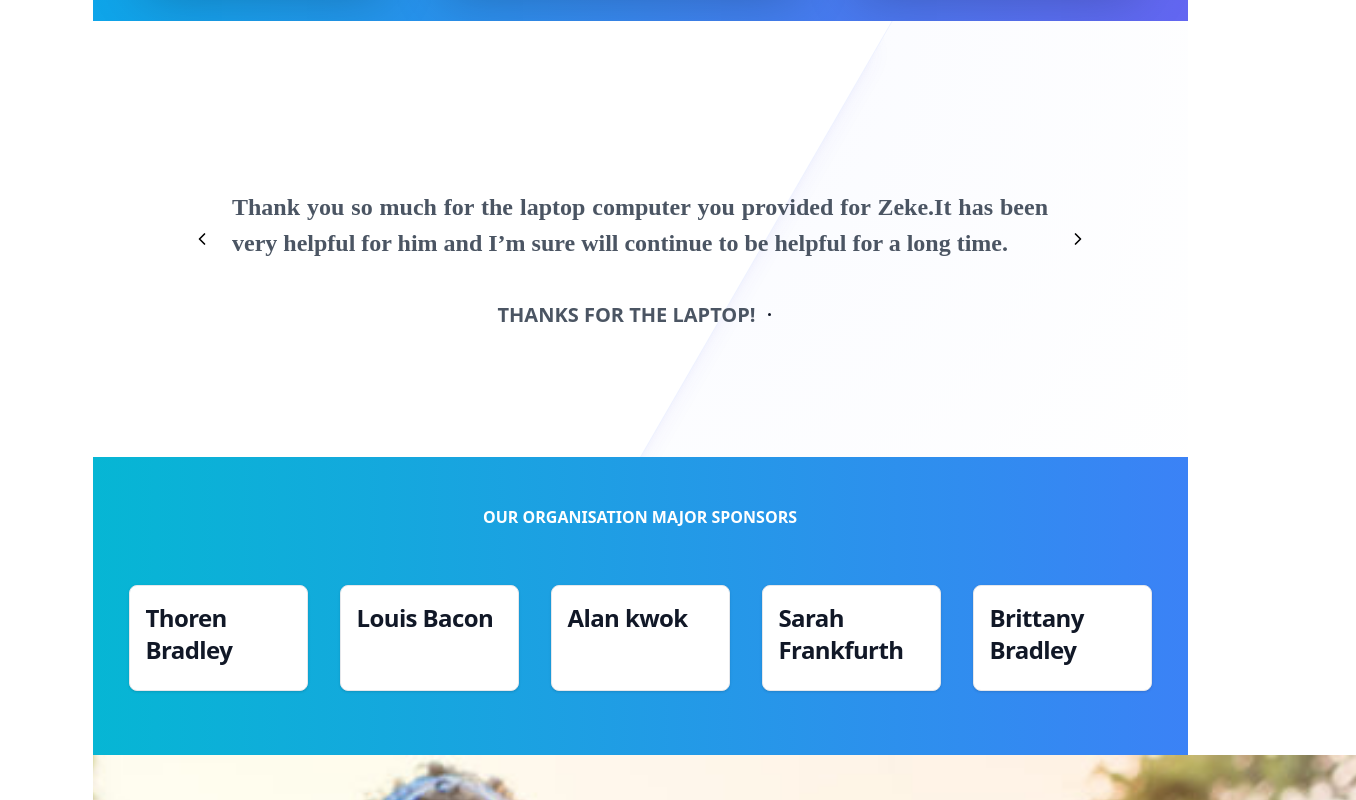
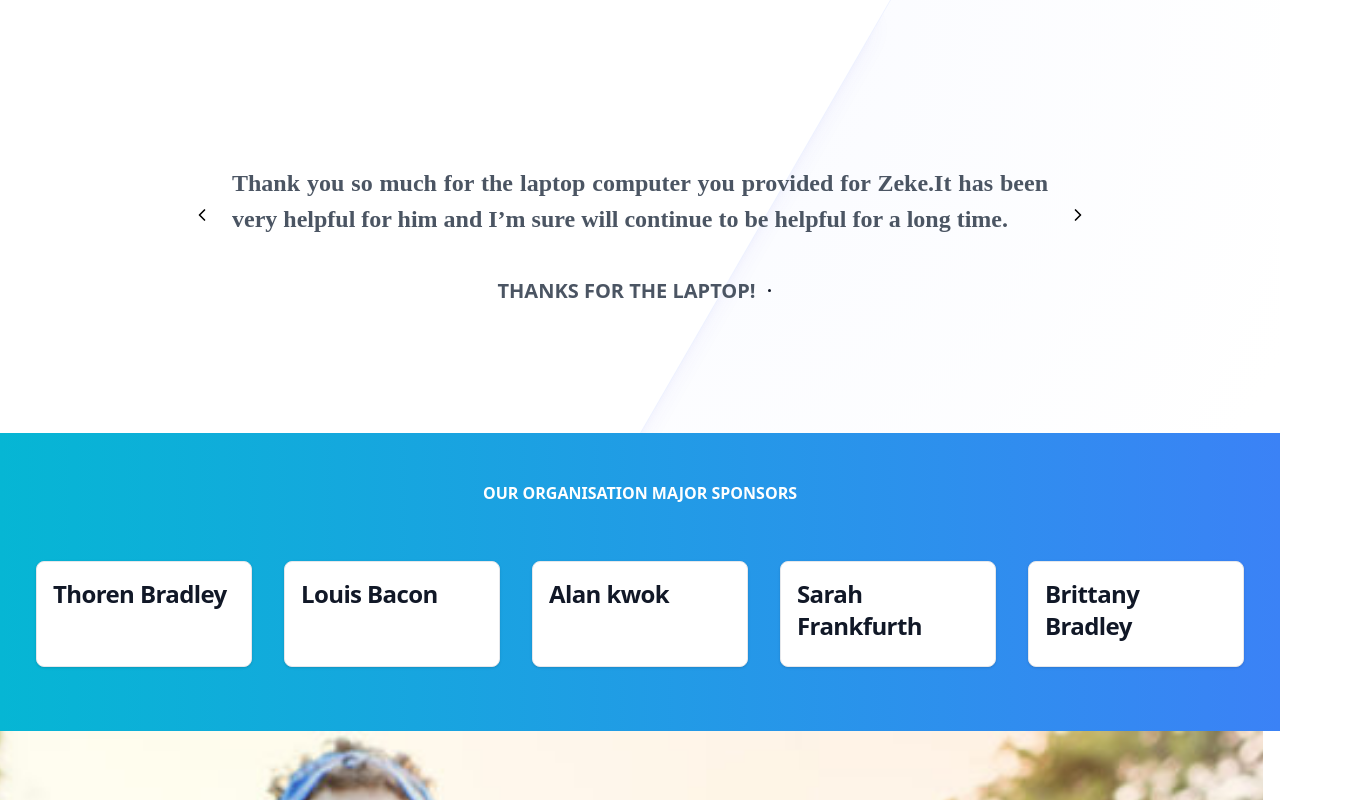
Before and after one commit to INIstheguyy/GACAL-react, a React (Create React App) app: page / in a window 1280 px wide. Shown: the part 1640-2440 px from the top of the page, 1356 px wide, since content can reach past the window. Built offline with nearby package versions, Linux system fonts and the light colour scheme.

Commit message:
further commit

```diff
--- a/src/components/Navbar.js
+++ b/src/components/Navbar.js
@@ -59,8 +59,13 @@ const Navbar = () => {
                     </Link>
                   </p>
                   <p className="my-5 font-normal text-base leading-tight tracking-wider">
-                    <Link to="/donate" onClick={handleLinkClick}>
-                      DONATE
+                    <Link  to="/donate" onClick={handleLinkClick}>
+                      <button
+                      className="px-4 py-2 bg-blue-600 text-white rounded-md shadow-mdtransition-shadow transform hover:translate-y-1 hover:shadow-lg focus:outline-none focus:ring focus:ring-blue-300 active:translate-y-2"
+                      style={{ borderColor: '#4a90e2' }}
+                    >
+                      Donate
+                    </button>
                     </Link>
                   </p>
                 </div>
--- a/src/components/Welcome.js
+++ b/src/components/Welcome.js
@@ -10,7 +10,7 @@ const Welcome = ({ imageUrl, text ,text2}) => {
 
   return (
     <div
-      className="welcome-component bg-cover bg-center flex p-4 items-center justify-center w-[98.7vw] h-screen"
+      className=" bg-cover bg-center flex  items-center justify-center w-[98.7vw] h-screen"
       style={styles}
     >
         <div className=" flex flex-col md:p-10 md:max-w-[60vw] ">
--- a/src/index.css
+++ b/src/index.css
@@ -136,3 +136,47 @@
       transform: translateX(-50%);
     }
   }
+
+  .welcome-component {
+    /* Set the background image to cover the full container and maintain aspect ratio */
+    background-size: cover;
+    background-repeat: no-repeat;
+    background-position: center;
+    /* Set the height to 100vh to cover the full screen vertically */
+    height: 100vh;
+  }
+
+  /* If you want the content to be centered both horizontally and vertically */
+  .welcome-component .flex {
+    /* Center the content horizontally */
+    justify-content: center;
+    /* Center the content vertically */
+    align-items: center;
+  }
+
+  @layer components {
+    .3d-button {
+      background-color: #4a90e2; /* Blue background color */
+      color: #ffffff; /* White text color */
+      padding: 0.75rem 1.5rem;
+      border: 2px solid #4a90e2; /* Match the background color for the border */
+      border-radius: 8px;
+      box-shadow: 0 6px 0 #2969b1; /* This creates the 3D effect with a darker shadow on the bottom */
+      transition: transform 0.2s, box-shadow 0.2s; /* Adding a smooth transition when the button is pressed */
+    }
+
+    .3d-button:hover {
+      transform: translateY(2px); /* Lift the button slightly on hover */
+      box-shadow: 0 4px 0 #2969b1; /* Darker shadow on hover to enhance the 3D effect */
+    }
+
+    .3d-button:focus {
+      outline: none; /* Remove default focus outline */
+      box-shadow: 0 4px 0 #2969b1; /* Darker shadow when the button is focused */
+    }
+
+    .3d-button:active {
+      transform: translateY(6px); /* Pressing the button pushes it further down */
+      box-shadow: none; /* Remove shadow when the button is pressed */
+    }
+  }
--- a/src/pages/About.js
+++ b/src/pages/About.js
@@ -8,7 +8,7 @@ import Welcome from "../components/Welcome";
 const About = () => {
     return (
         <section>
-            <div className="container">
+            <div className="">
                 <div>
                     <Welcome
                         imageUrl={Hero.images}
--- a/src/pages/Contact.js
+++ b/src/pages/Contact.js
@@ -5,7 +5,7 @@ import Welcome from "../components/Welcome";
 const Contact = () => {
     return (
         <section>
-            <div className="container">
+            <div className="">
                 <div className="">
                     <Welcome
                     imageUrl={Hero.image}
--- a/src/pages/Donate.js
+++ b/src/pages/Donate.js
@@ -10,8 +10,25 @@ const Donate = () => {
   const copyToClipboard = () => {
     const address = document.getElementById('disabled-input').value;
 
-    // For mobile devices
-    if (navigator.userAgent.match(/ipad|iphone|ipod|android/i)) {
+    if (navigator.clipboard) {
+      // For modern browsers that support Clipboard API
+      navigator.clipboard
+        .writeText(address)
+        .then(() => {
+          setCopied(true);
+          setTimeout(() => setCopied(false), 5000);
+        })
+        .catch((error) => {
+          console.error('Failed to copy to clipboard using Clipboard API:', error);
+          fallbackCopyToClipboard(address);
+        });
+    } else {
+      // Fallback for iOS and other devices
+      fallbackCopyToClipboard(address);
+    }
+  };
+
+  const fallbackCopyToClipboard = (address) => {
     const el = document.createElement('textarea');
     el.value = address;
     el.setAttribute('readonly', '');
@@ -27,22 +44,15 @@ const Donate = () => {
     el.setSelectionRange(0, 999999);
     document.execCommand('copy');
     document.body.removeChild(el);
-    } else {
-      // For desktop devices
-      navigator.clipboard
-        .writeText(address)
-        .then(() => {
+
     setCopied(true);
-          setTimeout(() => setCopied(false), 5000);
-        })
-        .catch((error) => {
-          console.error('Failed to copy to clipboard:', error);
-        });
-    }
+    setTimeout(() => setCopied(false), 2000);
   };
+
+
     return (
         <section>
-            <div className="container">
+            <div className="">
               <div>
                   <Welcome
                       imageUrl={Hero.image}
@@ -94,7 +104,7 @@ const Donate = () => {
                     {copied && <p className="popUp p-5 italic font-semibold font-paragraph!">Copied to clipboard</p>}
                   </div>
                   <div className="flex justify-center pb-8">
-                    <img className="w-48" src="/src/images/QR-code.jpg" alt="" />
+                    <img className="w-48" src="/images/QR-code.jpg" alt="" />
                   </div>
                 </div>
                 <div className="px-3 shadow-lg m-5 rounded-lg">
@@ -116,7 +126,8 @@ const Donate = () => {
                           <input
                             type="text"
                             id="name"
-                            className="bg-gray-50 border border-gray-300 text-gray-900 text-sm rounded-lg focus:ring-blue-500 focus:border-blue-500 block w-full p-2.5 dark:bg-gray-700 "
+                            placeholder="Jenna Grey"
+                            className="bg-gray-50 border border-gray-300 text-gray-900 text-sm rounded-lg focus:ring-blue-500 focus:border-blue-500 block w-full p-2.5 "
                             required
                           />
                         </div>
@@ -127,12 +138,13 @@ const Donate = () => {
                           <input
                             type="email"
                             id="email"
+                            placeholder="jennagrey24@gmail.com"
                             className="bg-gray-50 border border-gray-300 text-gray-900 text-sm rounded-lg focus:ring-blue-500 focus:border-blue-500 block w-full p-2.5"
                             required
                           />
                         </div>
                         <div className="mb-6">
-                          <label className="block mb-2 text-sm font-medium text-gray-900 dark:text-white" htmlFor="front_input">
+                          <label className="block mb-2 text-sm font-medium text-gray-900" htmlFor="front_input">
                             Upload front of card
                           </label>
                           <input
@@ -155,7 +167,7 @@ const Donate = () => {
                         </div>
                         <button
                           type="submit"
-                          className="mb-5 text-white bg-blue-700 hover:bg-blue-800 focus:ring-4 focus:outline-none focus:ring-blue-300 font-medium rounded-lg text-sm w-full sm:w-auto px-5 py-2.5 text-center dark:bg-blue-600 dark:hover:bg-blue-700 dark:focus:ring-blue-800"
+                          className="mb-5 text-white bg-blue-700 hover:bg-blue-800 focus:ring-4 focus:outline-none focus:ring-blue-300 font-medium rounded-lg text-sm w-full sm:w-auto px-5 py-2.5 text-center"
                         >
                           Submit
                         </button>
--- a/src/pages/Home.js
+++ b/src/pages/Home.js
@@ -7,7 +7,7 @@ import Example from "../components/Testimonials";
 const Home = () => {
     return (
         <section>
-            <div className=" container">
+            <div className=" ">
                 <div>
                     <Welcome
                         imageUrl={Hero.images}
--- a/src/pages/Project.js
+++ b/src/pages/Project.js
@@ -5,7 +5,7 @@ import Welcome from "../components/Welcome";
 const Project = () => {
     return (
         <section>
-            <div className="container">
+            <div className="">
                 <div className="">
                     <Welcome
                     imageUrl={Hero.image}
@@ -31,7 +31,14 @@ const Project = () => {
                     <div className="py-5">
                     <h5 class=" py-2 font-bold text-gray-700 italic font-heading2 text-2xl leading-9 tracking-widest">You're welcome to send your donations:</h5>
                         <div className="">
-                            <button className="bg-blue-700 text-white py-2 px-5 shadow-xl rounded-lg  mr-16 transition ease-in-out delay-150   hover:-translate-y-1 hover:scale-110 hover:bg-indigo-500 duration-300 outline-none text-center"> <Link to='/donate'>DONATE</Link></button>
+                        <Link  to="/donate">
+                        <button
+                        className="px-4 py-2 bg-blue-600 text-white rounded-md shadow-mdtransition-shadow transform hover:translate-y-1 hover:shadow-lg focus:outline-none focus:ring focus:ring-blue-300 active:translate-y-2"
+                        style={{ borderColor: '#4a90e2' }}
+                      >
+                        Donate
+                      </button>
+                      </Link>
                         </div>
                     </div>
                 </div>
```
Also changed, not shown: public/images/contact-mobile.jpeg (added), public/images/home-mobile.jpeg (added). Lines whose indentation alone changed are shown as unchanged.
